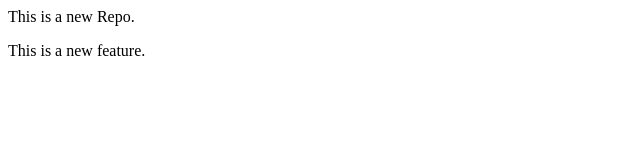
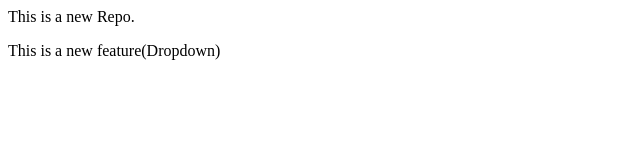
Before and after one commit to akshat337/Local-repo, a plain HTML site: page index.html in a window 1280 px wide. Shown: the full height of the page, 0-640 px from the left. Drawn offline with Linux system fonts and the light colour scheme.

Commit message:
Added Dropdown

```diff
--- a/index.html
+++ b/index.html
@@ -1,2 +1,2 @@
 <p>This is a new Repo.<p>
-<p>This is a new feature.<p>
+<p>This is a new feature(Dropdown)<p>
```
